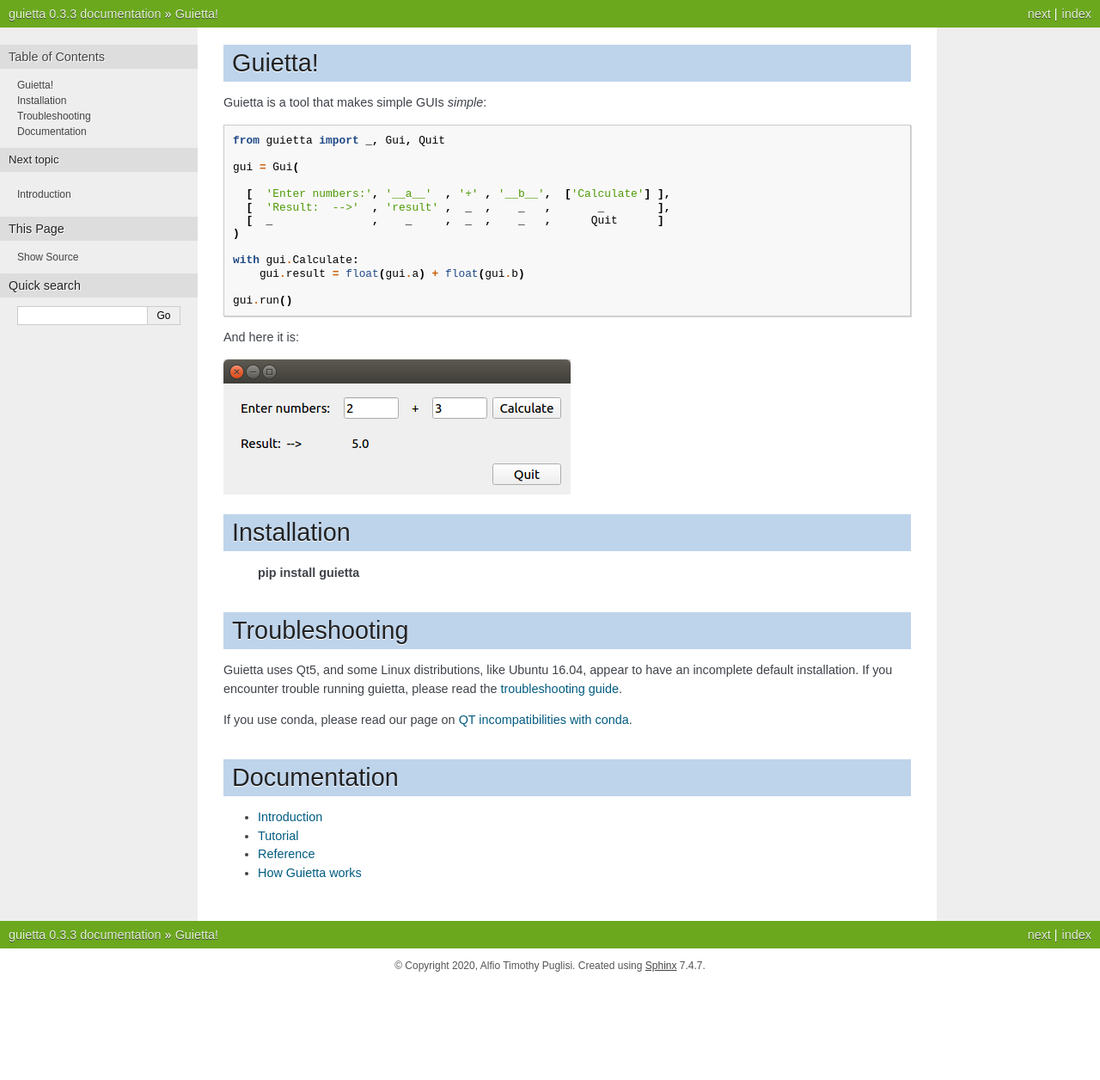
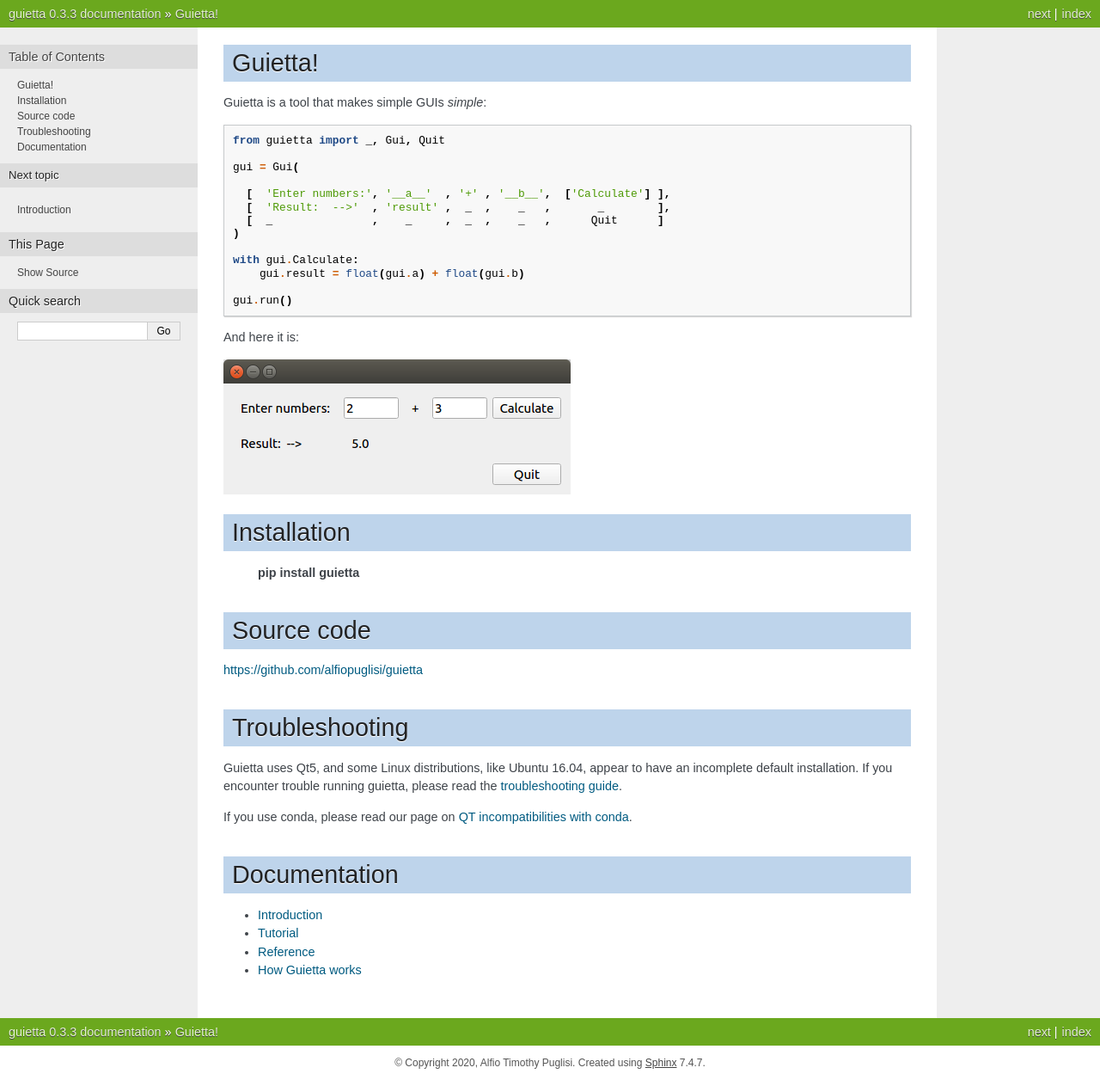
Before and after one commit to alfiopuglisi/guietta, a Sphinx documentation site: the page built from docs/index.rst, in a window 1280 px wide. Shown: the whole page at 86% size. Built offline with Sphinx 7.4.7, drawn with Linux system fonts in a browser that asks for light colours; before the commit the page ends 1143 px from its top, so only the background shows below that.

Commit message:
Added link to github in docs index page

```diff
--- a/docs/index.rst
+++ b/docs/index.rst
@@ -31,6 +31,11 @@
  **pip install guietta**
 
 
+Source code
+===========
+
+https://github.com/alfiopuglisi/guietta
+
 Troubleshooting
 ===============
 
```
